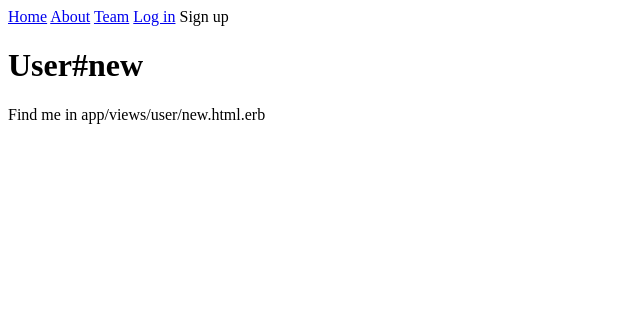
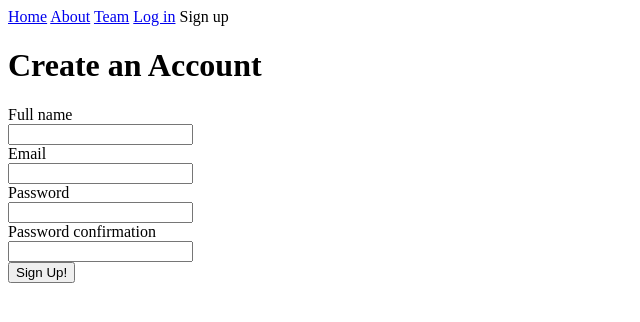
Before and after one commit to andyguenin/Nutrition-Log, a Rails app: page /signup in a window 1280 px wide. Shown: the top 322 px of the page, without its empty margins (0-640 px from the left). Run offline with Rails 7, Linux system fonts and the light colour scheme; style sheets or scripts are compiled from the project's sources; parts of the project's set-up code (start-up, migrations or seed data) failed here and were passed over; some libraries are stand-ins or nearby versions.

Commit message:
finished user login and such

```diff
--- a/app/controllers/users_controller.rb
+++ b/app/controllers/users_controller.rb
@@ -1,11 +1,35 @@
 class UsersController < ApplicationController
-  def new
+	include UserHelper
+	def new
+		@title = "Sign Up"
+		@user = User.new
   end
 
   def update
   end
 
+	def profile
+		unless signed_in?
+			session[:redirection_url] = profile_url
+			redirect_to signin_url
+		else
+				@title = current_user.name
+				@user = current_user
+				render 'show'
+		end
+	end
+
   def create
+		@user = User.create(user_params)
+		if @user.save
+			sign_in @user
+			redirect_to @user
+		else
+			p @user.errors
+			flash.now[:error] = "Fix the errors before clicking Sign Up"
+			@title = "Sign Up"
+			render 'new'
+		end
   end
 
   def edit
@@ -18,5 +42,6 @@ class UsersController < ApplicationController
   end
 
   def show
-  end
+  	@user = User.find(params[:id])
+	end
 end
--- a/app/helpers/user_helper.rb
+++ b/app/helpers/user_helper.rb
@@ -1,2 +1,5 @@
 module UserHelper
+	def user_params
+		params[:user].slice(:name, :email, :password, :password_confirmation)
+	end
 end
--- a/app/views/layouts/application.html.erb
+++ b/app/views/layouts/application.html.erb
@@ -15,9 +15,16 @@
 		<%= link_to_unless_current "Log in", :signin %>
 		<%= link_to_unless_current "Sign up", :signup %>
 	<% else %>
-		<%= link_to "Sign out", :signout %>
+		<%= link_to "Sign out", :signout %> |
+		<%= link_to current_user.name, :profile %>
 	<% end %>
 </div>
+<%if flash[:notice] %>
+	<p class = "notice"><%= flash[:notice] %></p>
+<%end%>
+<% if flash[:error] %>
+	<p class = "error"><%= flash[:error] %></p>
+<%end%>
 <%= yield %>
 
 </body>
--- a/app/views/sessions/new.html.erb
+++ b/app/views/sessions/new.html.erb
@@ -1,8 +1,9 @@
 <h1>Sign in</h1>
-<%= form_for(:sessions, :url => sessions_path) do |f| %>
+<%= form_for(:sessions, :url => signin_path) do |f| %>
+	<%= f.hidden_field(:redirection_url, :value => @redirection_url) if @redirection_url %>
 	<div class="field">
 		<%= f.label :email %><br />
-		<%= f.text_field :email %>
+		<%= f.text_field :email, :value => @email %>
 	</div>
 	<div class="field">
 		<%= f.label :password %><br />
--- /dev/null
+++ b/app/views/users/_user_form.html.erb
@@ -0,0 +1,21 @@
+<%= form_for(user) do |f| %>
+	<div class = "field" >
+		<%= f.label :full_name %><br />
+		<%= f.text_field :name %>
+	</div>
+	<div class = "field" >
+		<%= f.label :email %><br />
+		<%= f.text_field :email %>
+	</div>
+	<div class = "field" >
+		<%= f.label :password %><br />
+		<%= f.password_field :password %>
+	</div>
+	<div class = "field" >
+		<%= f.label :password_confirmation %><br />
+		<%= f.password_field :password_confirmation %>
+	</div>
+	<div class = "actions">
+		<%= f.submit "Sign Up!"%>
+	</div>
+<% end %>
--- a/app/views/users/new.html.erb
+++ b/app/views/users/new.html.erb
@@ -1,2 +1,3 @@
-<h1>User#new</h1>
-<p>Find me in app/views/user/new.html.erb</p>
+<h1>Create an Account</h1>
+
+<%= render :partial => "user_form", :locals => {:user => @user} %>
--- a/app/views/users/show.html.erb
+++ b/app/views/users/show.html.erb
@@ -1,2 +1 @@
-<h1>User#show</h1>
-<p>Find me in app/views/user/show.html.erb</p>
+<h1><%= @user.name %></h1>
--- a/config/routes.rb
+++ b/config/routes.rb
@@ -3,12 +3,12 @@ Nl::Application.routes.draw do
   get "/about" => "pages#about", :as => :about
   get "/team" => "pages#team", :as => :team
 
-	resources :sessions, :only => [:new, :create, :destroy]
   resources :users
 
-	match '/signup', :to => 'users#new'
-	match '/signin', :to => 'sessions#new'
-	match '/signout', :to => 'sessions#destroy'
-
+	get '/signup', :to => 'users#new'
+	get '/signin', :to => 'sessions#new'
+	post '/signin', :to => 'sessions#create'
+	get '/signout', :to => 'sessions#destroy'
+  match '/profile', :to => 'users#profile'
 	root :to => "pages#home"
 end
```
Also changed, not shown: app/controllers/sessions_controller.rb (+7 -1 lines), 2 other files.
